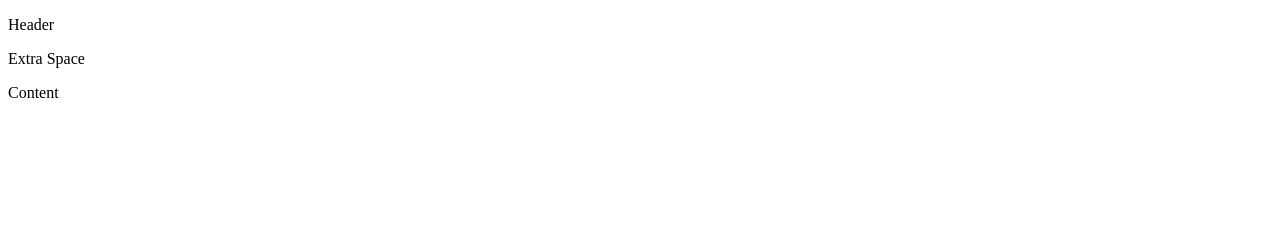
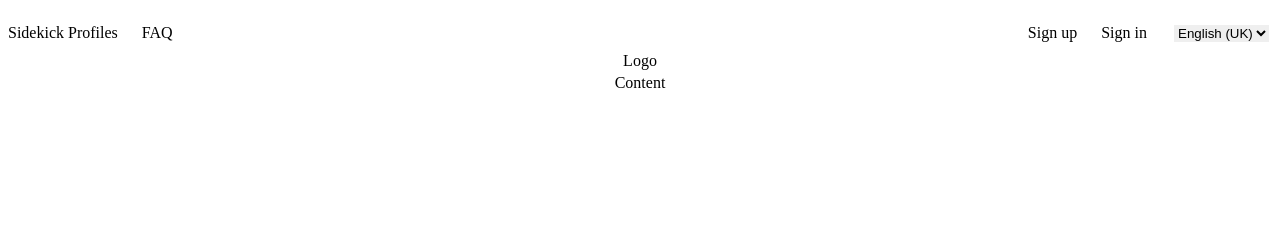
Before and after one commit to kayharriott/sidekick, a plain HTML site: page index.html in a window 1280 px wide. Drawn offline with Linux system fonts and the light colour scheme.

Commit message:
Updated to fix layout of site

```diff
--- a/index.html
+++ b/index.html
@@ -1,17 +1,37 @@
 <!DOCTYPE html>
 <html>
     <head>
-
+        <title>SideKick</title>
+        <link rel="icon" href="./icon.png">
+        <script type="text/javascript" src="./javascript.js"></script>
+        <link rel = "stylesheet" type = "text/css" href = "styles.css" />
     </head>
     <body>
-        <div class="header">
-            <p>Header</p>
+        <div class = "gridcontainer">
+            <div  class = "lmenu">
+               <p>Sidekick Profiles &nbsp;&nbsp;&nbsp;&nbsp;</p>
+               <p>FAQ</p>
+            </div>
+            <div class = "logo">
+                <p>Logo</p>
+            </div>
+            <div class = "rmenu">
+                <p>Sign up &nbsp;&nbsp;&nbsp;&nbsp;</p>
+                <p>Sign in &nbsp;&nbsp;&nbsp;&nbsp;</p>
+                <select id="language" class="language">
+                    <option value="english">English (UK)</option>
+                    <option value="spanish">Spanish</option>
+                    <option value="hindi">Hindi</option>
+                    <option value="russian">Russian</option>
+                </select>
+            </div>
+            <div class="content">
+                <p>Content</p>
+               <!-- <button onclick="myFunction()">Click Me</button> -->
+            </div>
         </div>
-        <div class="fspace">
-            <p>Extra Space</p>
-        </div>
-        <div class="content">
-            <p>Content</p>
-        </div>
+
+
     </body>
+
 </html>
--- /dev/null
+++ b/javascript.js
@@ -0,0 +1,4 @@
+
+    function myFunction() {
+        alert("Hello World!");
+    }
--- a/styles.css
+++ b/styles.css
@@ -1,23 +1,113 @@
-div.header {
-    box-shadow: 0px 0.8px 3px grey;
+body{
+    background-color: rgb(255, 255, 255);
 }
 
+.lmenu {
+    grid-area: lmenu;
+    /*border-style: solid;*/
+
+}
+
+.logo {
+    grid-area: logo;
+    /*border-style: solid;*/
+    position: fixed;
+width: 500px;
+height: 200px;
+top: 22%;
+left: 50%;
+margin-top: -140px; /* Negative half of height. */
+margin-left: -250px; /* Negative half of width. */
+}
+
+
+.rmenu {
+    grid-area: rmenu;
+    /*border-style: solid;*/
+}
+
+
+.fspace {
+    grid-area: fspace;
+   /*border-style: solid;*/
+}
+
+.content {
+    grid-area: content;
+    /*border-style: solid;*/
+}
+
+div.lmenu{
+    text-align: left;
+}
+
+div.rmenu {
+    text-align: right;
+}
 div.fspace {
     text-align: center;
 }
 
-div.content {
+div.logo {
     text-align: center;
 }
 
+div.content{
+    text-align: center;
+}
+
+div.exinfo{
+    text-align: center;
+}
 
 .gridcontainer{
     display: grid;
-    grid-template-areas:'header   header   header    header   header   header'
-                        'fspace   fspace   fspace    fspace   fspace   fspace'
-                        'content  content  content   content  content  content'
-                        'content  content  content   content  content  content'
-                        'content  content  content   content  content  content'
-                        'content  content  content   content  content  content'
+    grid-template-areas:'lmenu    lmenu    logo     logo     rmenu    rmenu'
+                        'lmenu    lmenu    logo     logo     rmenu    rmenu'
+                        'content  content  content  content  content  content'
+                        'content  content  content  content  content  content'
+                        'content  content  content  content  content  content'
+                        'content  content  content  content  content  content'
                         ;
 }
+
+.lmenu p {
+    display: inline-block;
+}
+
+.rmenu p{
+    display: inline-block;
+}
+
+#language {
+    border-right: solid white;
+    border-left: solid white;
+    border-bottom: solid white;
+    border-top: solid white;
+
+}
+
+.language{
+    color: solid white;
+}
+
+.language:visited {
+    color:solid white;
+}
+
+.language:hover {
+    color: solid white;
+    border: 0px;
+}
+
+.language:active {
+    color: solid white;
+}
+
+html, body {
+    position: fixed;
+    top: 0;
+    bottom: 0;
+    left: 0;
+    right: 0;
+}
```
